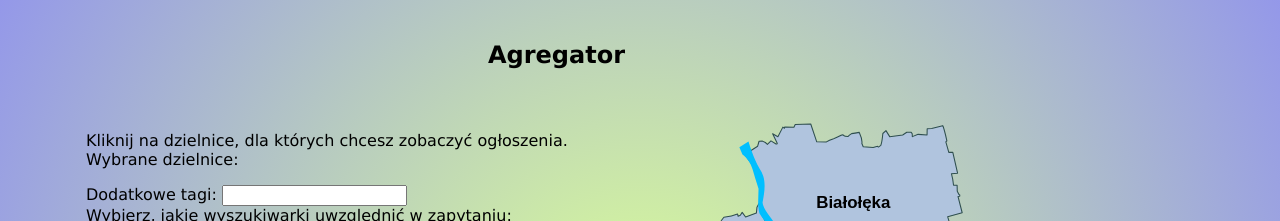
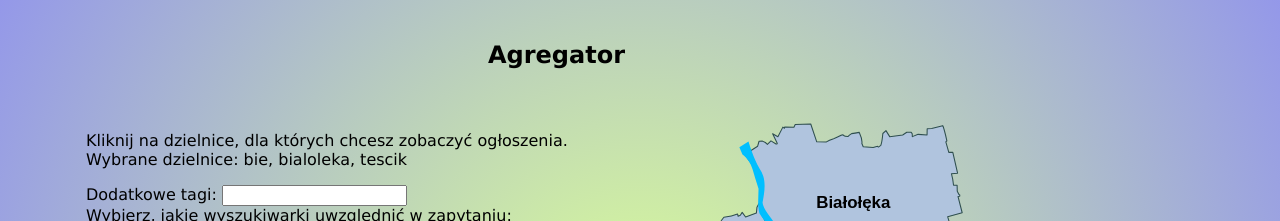
Before and after one commit to Sankti/React_Adventure, a React (Create React App) app: page / in a window 1280 px wide. Shown: the top 221 px of the page. Built offline with nearby package versions, Linux system fonts and the light colour scheme.

Commit message:
Updating component naming

```diff
--- a/src/App.js
+++ b/src/App.js
@@ -11,7 +11,7 @@ class App extends React.Component {
     super();
 
     this.state = {
-      chosenDistricts: []
+      chosenDistricts: ["bie", "bialoleka", "tescik"]
     };
   };
 
@@ -31,7 +31,7 @@ class App extends React.Component {
           <div className="user-panel">
             <p>
               Kliknij na dzielnice, dla których chcesz zobaczyć ogłoszenia.<br />
-              Wybrane dzielnice: {this.state.chosenDistricts.join(",")}
+              Wybrane dzielnice: {this.chosenDistrictsList = this.state.chosenDistricts.join(", ")}
             </p>
             <UserForm />
             <ButtonExecute pushFunction={this.executeClick.bind(this)} />
```
Also changed, not shown: src/components/button-execute/button-execute.component.jsx (renamed from src/components/button-execute.component.jsx/button-execute.component.jsx), src/components/button-execute/button-execute.styles.scss (renamed from src/components/button-execute.component.jsx/button-execute.styles.scss), 1 other file (tests, documents, lock files or other folders).
